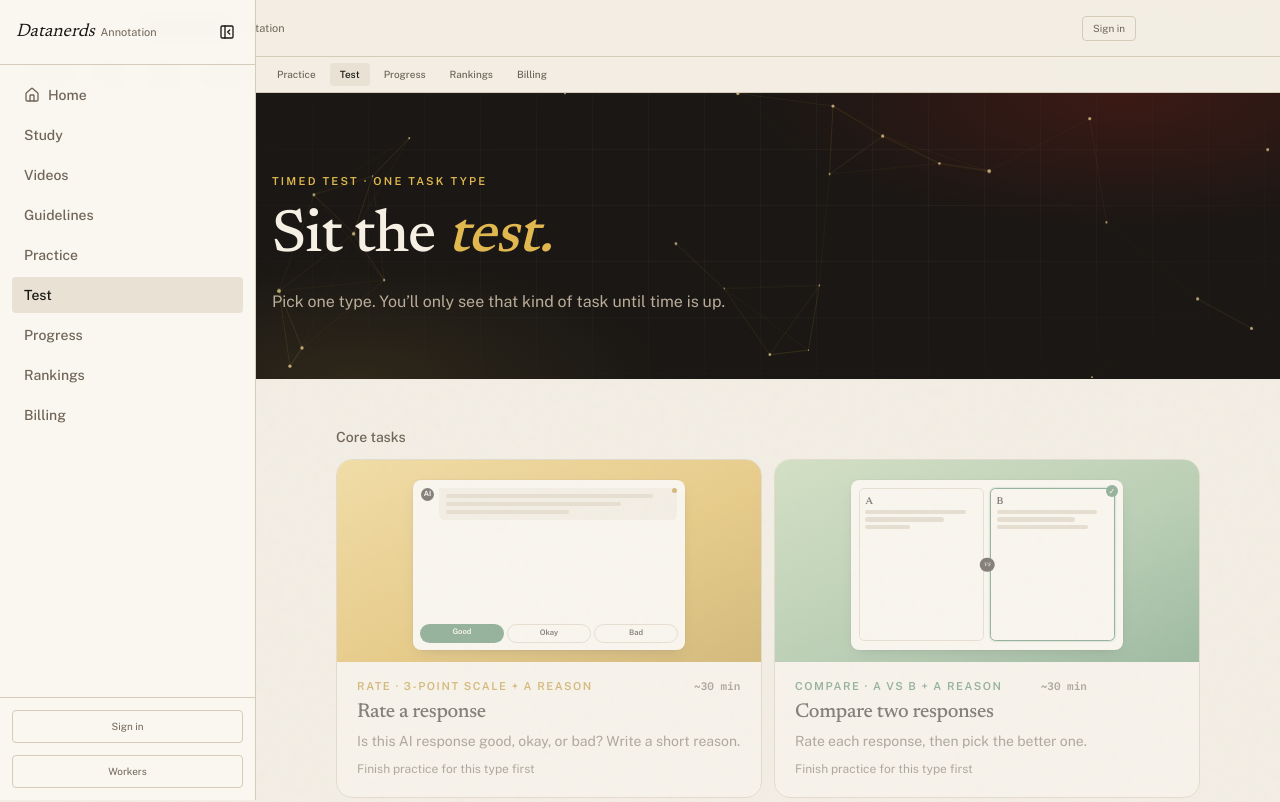
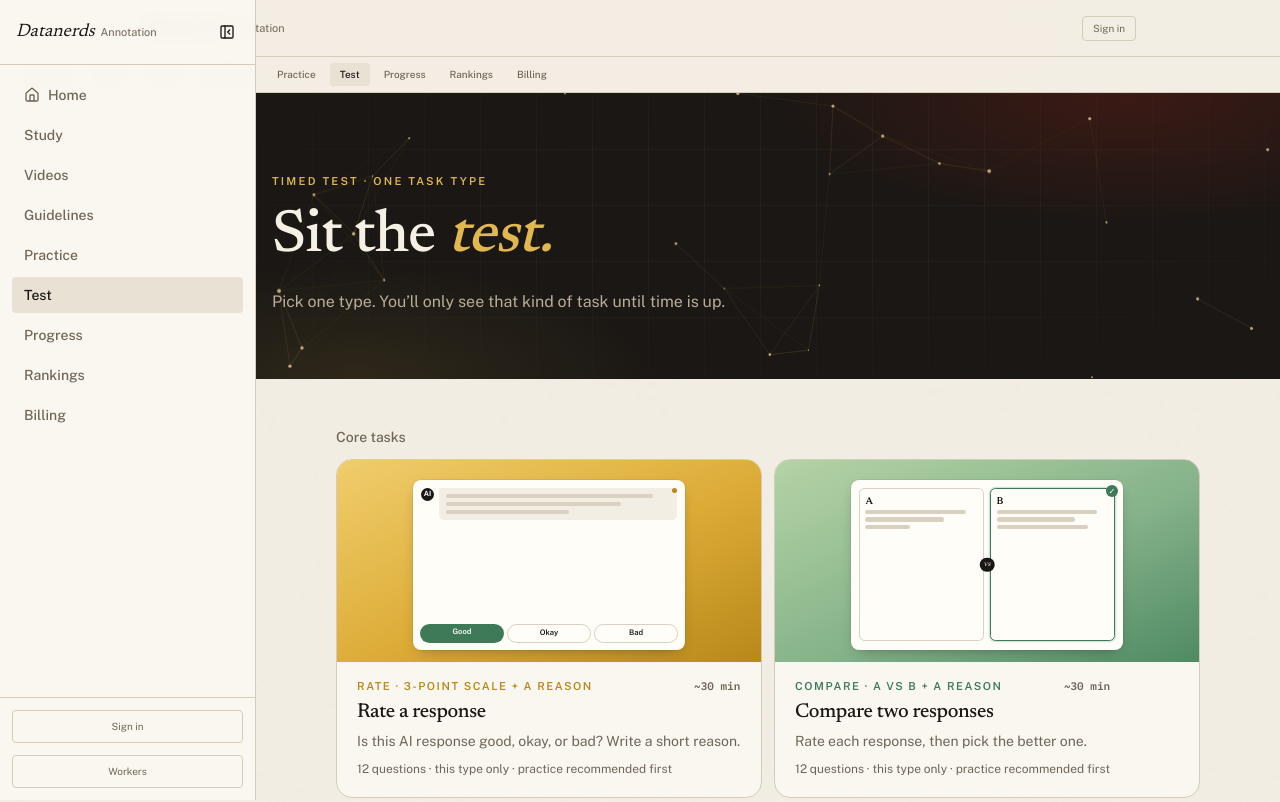
Before and after one commit to austinLorenzMccoy/Data-Agent-Training, a Next.js app in the folder frontend/: page /operation in a window 1280 px wide. Shown: the top 802 px of the page. Built offline with nearby package versions, Linux system fonts and the light colour scheme; no server answers.

Commit message:
fix: let learners pick any timed test, with practice recommended
Practice progress lives only in the browser, so the lock blocked every
card on a new device or domain. The server never required it.

Co-Authored-By: Claude Opus 5.5 <noreply@anthropic.com>

```diff
--- a/frontend/components/operation/track-picker.tsx
+++ b/frontend/components/operation/track-picker.tsx
@@ -97,7 +97,9 @@ function TrackButton({
   count: number
 }) {
   // A locked card stays clickable: picking it sends you to the English exam.
-  const blocked = needsPractice || count === 0
+  // Practice is only recommended: it is saved in this browser alone, so it
+  // would lock out anyone on a new device.
+  const blocked = count === 0
   const minutes = Math.max(10, Math.round(count * 2.5))
   return (
     <button
@@ -122,9 +124,7 @@ function TrackButton({
       <p className="mt-2 text-xs text-muted-foreground">
         {locked
           ? 'English exam first · select to take it'
-          : needsPractice
-            ? 'Finish practice for this type first'
-            : `${count} question${count === 1 ? '' : 's'} · this type only`}
+          : `${count} question${count === 1 ? '' : 's'} · this type only${needsPractice ? ' · practice recommended first' : ''}`}
       </p>
       </div>
     </button>
--- a/frontend/components/training/training-hub.tsx
+++ b/frontend/components/training/training-hub.tsx
@@ -119,7 +119,7 @@ export function TrainingHub() {
               <h3 className="font-sans font-semibold">Ready for a timed test?</h3>
             </div>
             <p className="mt-1 text-sm text-muted-foreground">
-              Finish practice for a type, then sit that timed test. No answers until the end.
+              Practice a type, then sit that timed test. No answers until the end.
             </p>
           </div>
           <Button asChild size="lg">
```
